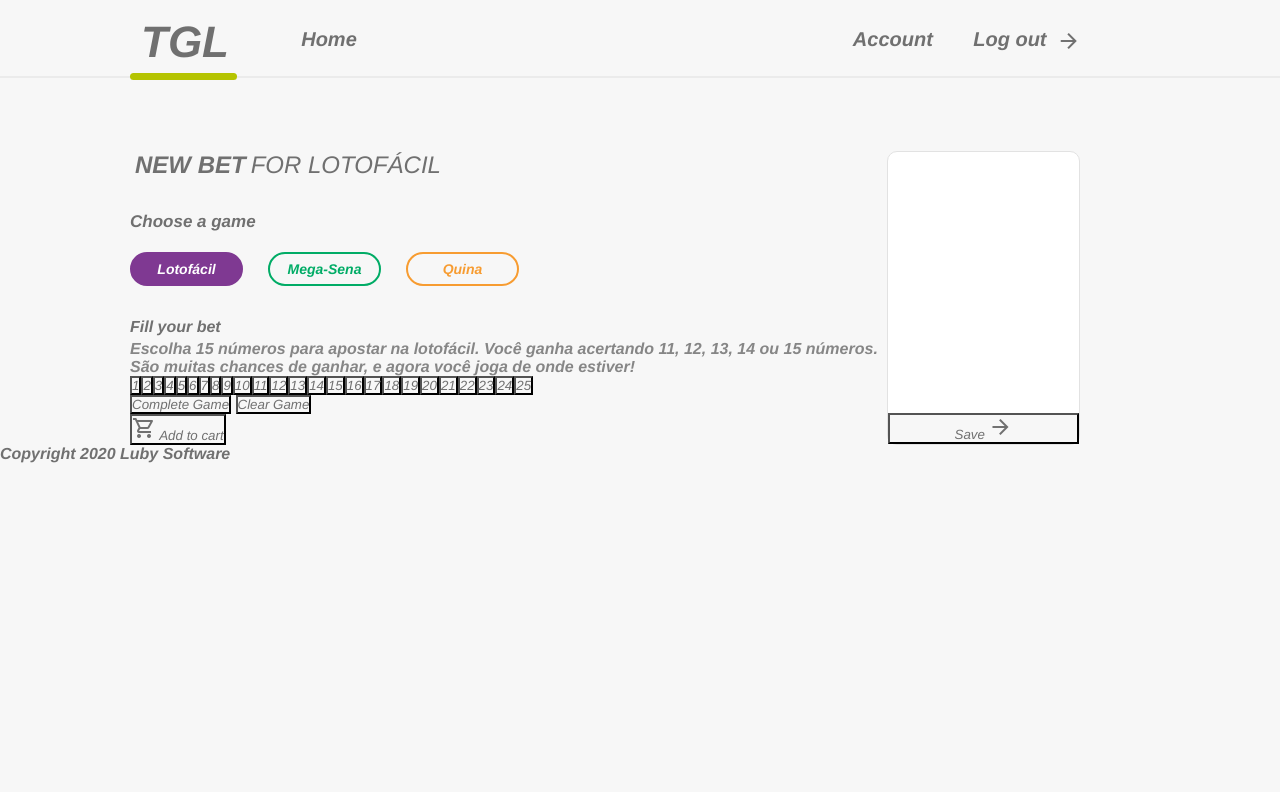
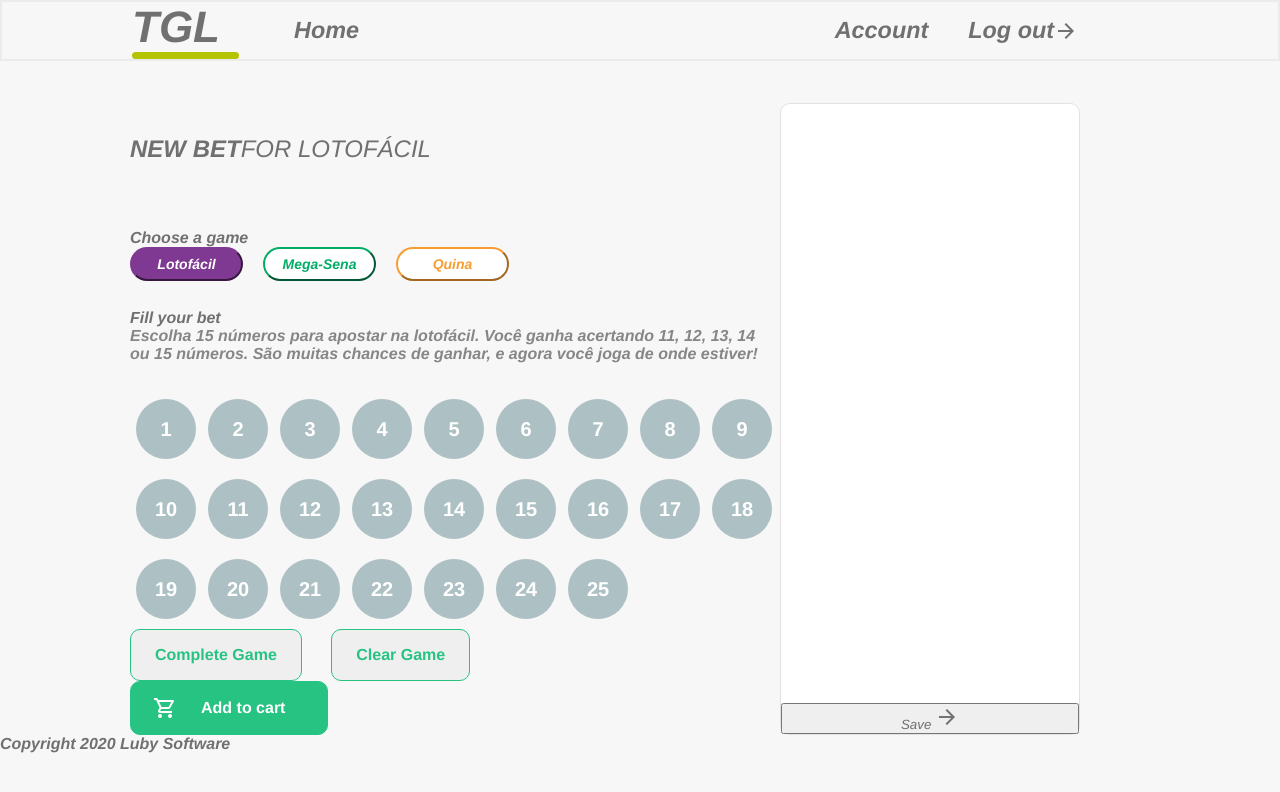
Before and after one commit to pedrohfd/javascript-test, a plain HTML site: page index.html in a window 1280 px wide. Drawn offline with Linux system fonts and the light colour scheme.

Commit message:
feat: number button style complete

```diff
--- a/index.html
+++ b/index.html
@@ -11,25 +11,31 @@
     />
   </head>
   <body>
-    <header class="header">
+    <header>
       <section class="left">
-        <h1 class="tgl">TGL</h1>
+        <section class="titleContainer">
+          <h1 class="tgl">TGL</h1>
 
-        <h2 class="home">Home</h2>
+          <span class="greenLine"></span>
+        </section>
+        <h3 class="home">Home</h3>
       </section>
       <section class="right">
-        <h2 class="account">Account</h2>
+        <h3 class="account">Account</h3>
 
-        <h2 class="logout">Log out</h2>
-        <span class="material-icons-outlined logoutArrow"> arrow_forward </span>
+        <h3 class="logout">
+          Log out
+          <span class="material-icons-outlined logoutArrow">
+            arrow_forward
+          </span>
+        </h3>
       </section>
-      <span class="greenLine"></span>
     </header>
     <main class="container">
       <div class="dashboard">
         <label class="gameName"></label>
 
-        <label class="chooseAGame">Choose a game</label>
+        <h4>Choose a game</h4>
 
         <div class="gameFilterButton"></div>
 
--- a/style.css
+++ b/style.css
@@ -3,106 +3,90 @@
   padding: 0px;
   font-family: 'Helvetica', sans-serif;
   font-style: italic;
-  background-color: #f7f7f7;
   color: #707070;
 }
 
-.header {
+body {
+  background-color: #f7f7f7;
+  max-width: 100vw;
+  overflow-x: hidden;
+}
+
+header {
+  position: sticky;
+  top: 0;
+  background: #f7f7f7;
+  max-width: 100%;
   display: flex;
+  justify-content: space-between;
   align-items: center;
-  justify-content: space-between;
-  border-bottom: 2px solid #ebebeb;
-  margin-bottom: 73.5px;
+  border: 2px solid #ebebeb;
+  font-weight: bold;
+  font-size: 20px;
+  padding: 0 200px 0 130px;
 }
 
 .left,
-.right {
+.right,
+.logout {
   display: flex;
   align-items: center;
   justify-content: space-between;
 }
 
-.tgl {
-  margin: 15px 0px 4px 141px;
-  font-size: 44px;
-  height: 53px;
-  width: 86px;
+.titleContainer {
+  display: flex;
+  flex-direction: column;
+  justify-content: center;
 }
 
-.home {
-  margin: 28px 0px 23.5px 74px;
-  font-size: 20px;
-  text-align: center;
-  height: 24px;
-  width: 56px;
-}
-
-.account {
-  margin: 28px 0px 23.5px 0px;
-  font-size: 20px;
-  text-align: center;
-  height: 24px;
-  width: 80px;
-}
-
-.logout {
-  margin: 28px 10px 23.5px 40px;
-  font-size: 20px;
-  text-align: center;
-  height: 24px;
-  width: 74px;
-}
-
-.logoutArrow {
-  margin: 7px 199.15px 0px 0px;
+.tgl {
+  margin-right: 74px;
+  font-size: 44px;
 }
 
 .greenLine {
-  position: absolute;
-  top: 73.2px;
-  left: 130px;
   background-color: #b5c401;
   width: 107px;
   height: 7px;
   border-radius: 6px;
 }
 
+.account {
+  margin-right: 40px;
+}
+
 .container {
+  margin-left: 130px;
+  margin-top: 42px;
   display: flex;
+  justify-content: space-between;
 }
 
 .dashboard {
-  display: flex;
-  flex-direction: column;
-  margin: 0px 0px 0px 130px;
+  max-width: 650px;
+  margin-top: 32px;
 }
 
 .gameName {
   display: flex;
-  margin-left: 5px;
+  margin-bottom: 33px;
   font-weight: 300;
 }
 
-.chooseAGame {
-  margin: 33px 0px 20px 0px;
-  font-size: 17px;
-  font-weight: bold;
-  color: #707070;
-}
-
 .gameFilterButton > button {
-  font-size: 14px;
+  border-radius: 100px;
   width: 113px;
   height: 34px;
-  border: 2px solid;
+  background: #ffffff;
   font-weight: bold;
-  border-radius: 28px;
-  background-color: transparent;
-  margin-right: 25px;
+  margin-right: 20px;
+  font-size: 14px;
 }
 
 .gameDescription {
-  margin: 4px 0px 0px 0px;
+  width: 648px;
+  height: 62px;
   color: #868686;
 }
 
@@ -116,3 +100,51 @@
   border-radius: 10px;
   width: 317px;
 }
+
+.numbers {
+  background: #adc0c4;
+  width: 60px;
+  height: 60px;
+  border-radius: 50%;
+  border: none;
+  font-weight: bold;
+  font-size: 20px;
+  font-style: normal;
+  color: #ffffff;
+  margin: 10px 6px;
+}
+
+.numbers[selected='true'] {
+  background: #27c383;
+}
+
+.completeButton,
+.clearButton {
+  border: 1px solid #27c383;
+  border-radius: 10px;
+  color: #27c383;
+  padding: 16px 24px;
+  font-style: normal;
+  font-weight: 600;
+  font-size: 16px;
+  margin-right: 25px;
+}
+
+.cartButton {
+  display: flex;
+  align-items: center;
+  background: #27c383;
+  border: 1px solid #27c383;
+  border-radius: 10px;
+  color: #ffffff;
+  padding: 14px 42px 14px 22px;
+  font-style: normal;
+  font-weight: 600;
+  font-size: 16px;
+}
+
+.cartButton span {
+  background-color: transparent;
+  color: #ffffff;
+  margin-right: 24px;
+}
```
